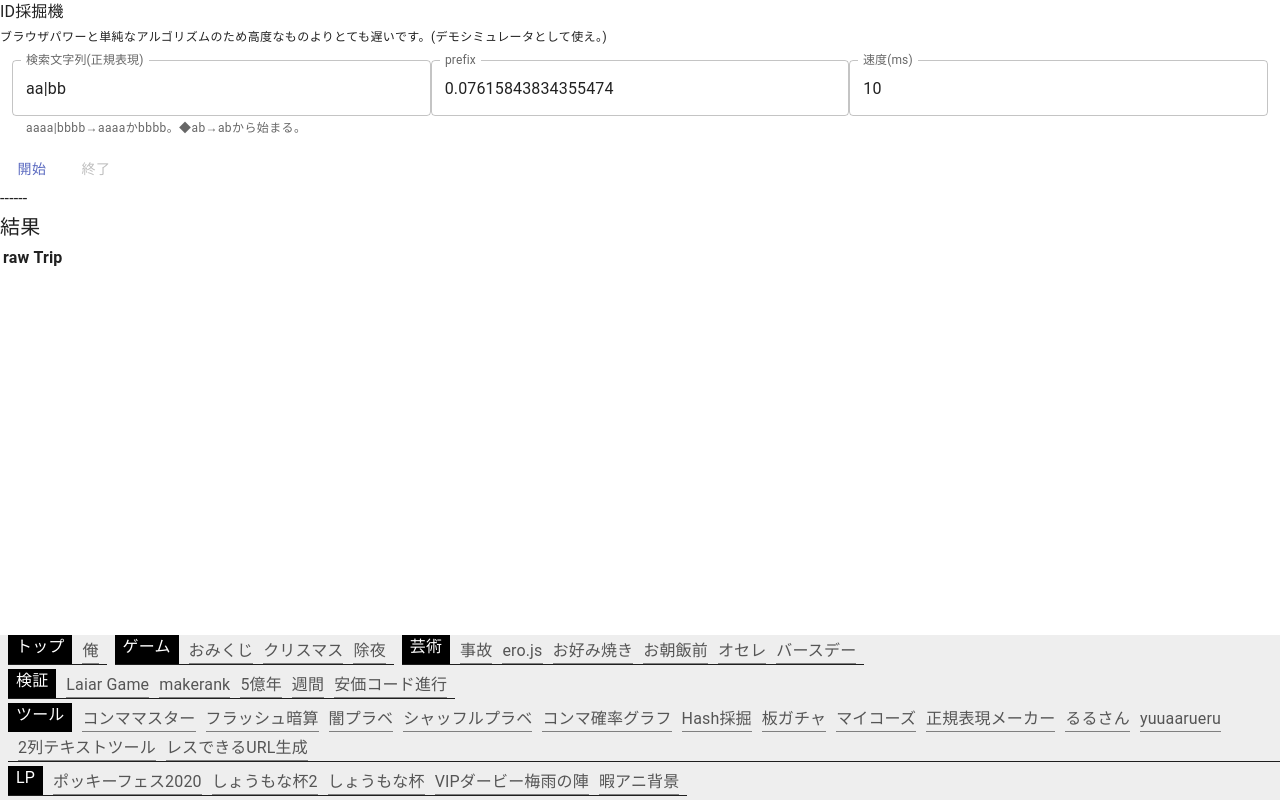
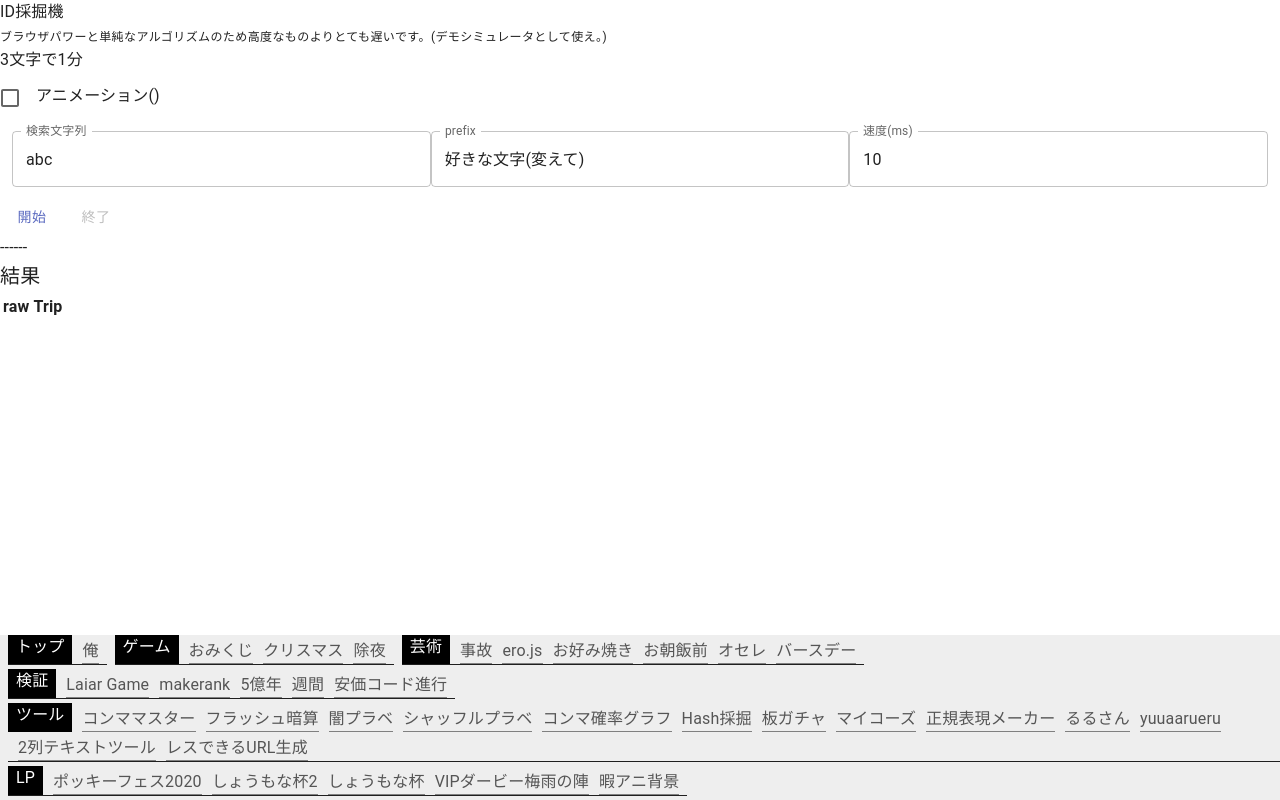
Before and after one commit to vipzero/hello, a Next.js app: page /tool/dighash in a window 1280 px wide. Built offline with nearby package versions, Linux system fonts and the light colour scheme; a web font is replaced by a local one.

Commit message:
change dig

```diff
--- a/src/pages/tool/dighash.tsx
+++ b/src/pages/tool/dighash.tsx
@@ -1,4 +1,10 @@
-import { Button, Typography, TextField } from '@mui/material'
+import {
+	Button,
+	Typography,
+	TextField,
+	Checkbox,
+	FormControlLabel,
+} from '@mui/material'
 import genTrip from '2ch-trip'
 import { useState } from 'react'
 import Layout from '../../components/Layout'
@@ -9,8 +15,9 @@ type HashPair = {
 }
 
 function DigHash() {
-	const [search, setSearch] = useState<string>('aa|bb')
-	const [prefix, setPrefix] = useState<string>(String(Math.random()))
+	const [anim, setAnim] = useState<boolean>(false)
+	const [search, setSearch] = useState<string>('abc')
+	const [prefix, setPrefix] = useState<string>('好きな文字(変えて)')
 	const [speed, setSpeed] = useState<number>(10)
 	const [runId, setRunId] = useState<NodeJS.Timer | null>(null)
 	const [hashs, setHashs] = useState<HashPair[]>([])
@@ -25,18 +32,54 @@ function DigHash() {
 			setRunId(null)
 		}
 	}
+	function dig() {
+		if (search === '') {
+			return
+		}
+		let i = 0
+		// const regex = new RegExp(search)
+		if (!anim) {
+			setLastTri({ tri: '採掘中', source: '' })
+		}
+
+		const t = setInterval(() => {
+			i++
+			const source = `#${prefix}${i}`
+			const tri: string = genTrip(source)
+			const pair = { tri, source }
+
+			if (anim) {
+				setLastTri(pair)
+			}
+			// if (regex.exec(tri)) {
+			if (tri.startsWith('◆' + search)) {
+				setHashs((v) => v.concat(pair))
+			}
+		}, speed)
+		setRunId(t)
+	}
 	return (
 		<div>
 			<Typography>ID採掘機</Typography>
 			<Typography variant="caption">
 				ブラウザパワーと単純なアルゴリズムのため高度なものよりとても遅いです。(デモシミュレータとして使え。)
 			</Typography>
+			<Typography>3文字で1分</Typography>
+
+			<FormControlLabel
+				checked={anim}
+				// @ts-ignore
+				onChange={(e) => setAnim(e.target.checked ?? false)}
+				control={<Checkbox />}
+				label="アニメーション()"
+			/>
+
 			<div style={{ display: 'flex', padding: '12px' }}>
 				<TextField
 					variant="outlined"
 					value={search}
-					label="検索文字列(正規表現)"
-					helperText="aaaa|bbbb→aaaaかbbbb。◆ab→abから始まる。"
+					label="検索文字列"
+					// helperText="aaaa|bbbb→aaaaかbbbb。◆ab→abから始まる。"
 					onChange={(e) => {
 						setSearch(e.target.value)
 						stop()
@@ -62,31 +105,7 @@ function DigHash() {
 					}}
 				/>
 			</div>
-			<Button
-				disabled={!!runId}
-				onClick={() => {
-					if (search === '') {
-						return
-					}
-					let i = 0
-					const regex = new RegExp(search)
-
-					console.log(regex)
-					const t = setInterval(() => {
-						i++
-						console.log(i)
-						const source = `#${prefix}${i}`
-						const tri: string = genTrip(source)
-						const pair = { tri, source }
-
-						setLastTri(pair)
-						if (regex.exec(tri)) {
-							setHashs((v) => v.concat(pair))
-						}
-					}, 10)
-					setRunId(t)
-				}}
-			>
+			<Button disabled={!!runId} onClick={dig}>
 				開始
 			</Button>
 			<Button disabled={!runId} onClick={stop}>
```
